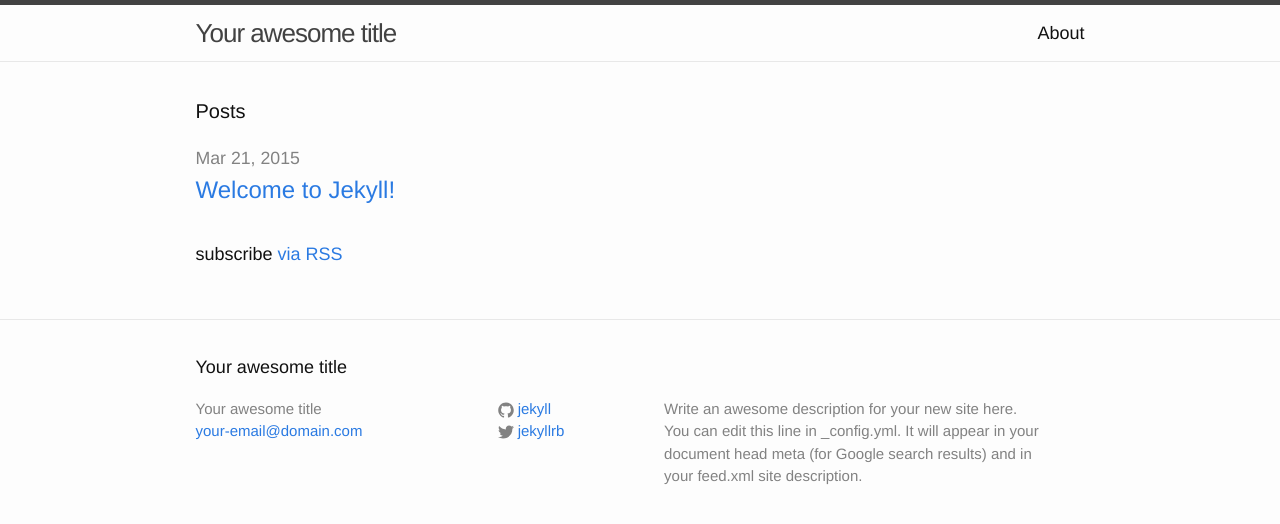
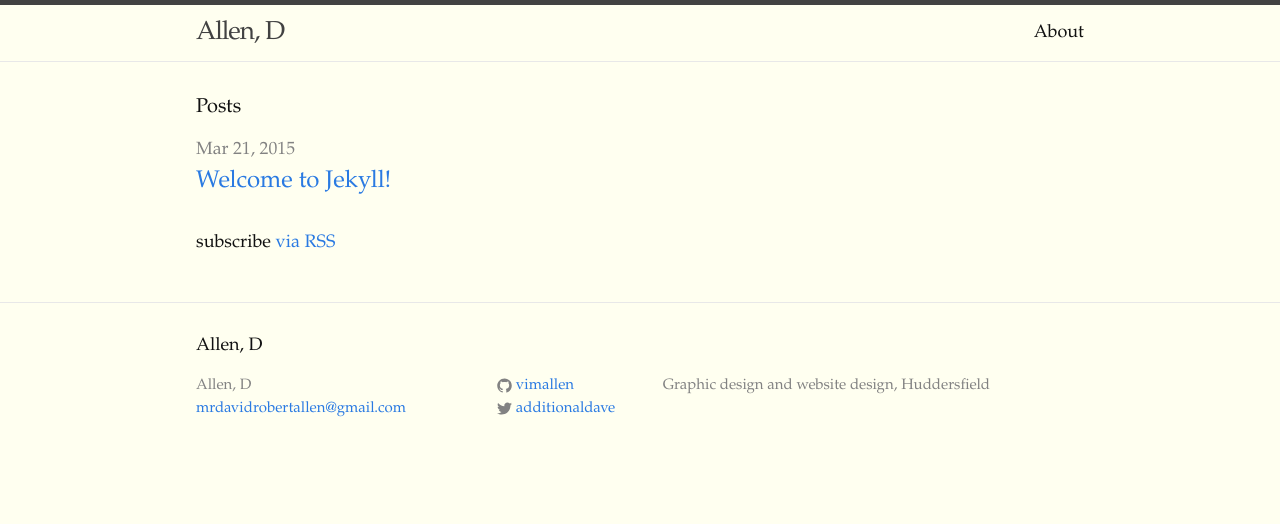
Before and after one commit to vimallen/allend, a Jekyll site: the page built from index.html, in a window 1280 px wide. Shown: the top 524 px of the page. Built offline with Jekyll 4.4.1, drawn with Linux system fonts in a browser that asks for light colours.

Commit message:
Sun close

```diff
--- a/_config.yml
+++ b/_config.yml
@@ -1,14 +1,12 @@
 # Site settings
-title: Your awesome title
-email: your-email@domain.com
+title: Allen, D
+email: mrdavidrobertallen@gmail.com
 description: > # this means to ignore newlines until "baseurl:"
-  Write an awesome description for your new site here. You can edit this
-  line in _config.yml. It will appear in your document head meta (for
-  Google search results) and in your feed.xml site description.
+  Graphic design and website design, Huddersfield
 baseurl: "" # the subpath of your site, e.g. /blog/
 url: "http://yourdomain.com" # the base hostname & protocol for your site
-twitter_username: jekyllrb
-github_username:  jekyll
+twitter_username: additionaldave
+github_username:  vimallen
 
 # Build settings
 markdown: kramdown
--- a/_sass/_base.scss
+++ b/_sass/_base.scss
@@ -25,7 +25,7 @@ body {
     font-weight: 300;
     color: $text-color;
     background-color: $background-color;
-    -webkit-text-size-adjust: 100%;
+//	font-size: 100%;
 }
 
 
@@ -198,8 +198,8 @@ pre {
 
     > svg {
         display: inline-block;
-        width: 16px;
-        height: 16px;
+        width: 1em;
+        height: 1em;
         vertical-align: middle;
 
         path {
--- a/css/main.scss
+++ b/css/main.scss
@@ -15,15 +15,15 @@
 */
 
 // Our variables
-$base-font-family: Helvetica, Arial, sans-serif;
+$base-font-family: Palatino,"Palatino Linotype","Palatino LT STD","Book Antiqua",Georgia,serif;
 $base-font-size:   1.125em;
 $small-font-size:  $base-font-size * 0.875;
 $base-line-height: 1.5;
 
-$spacing-unit:     1.875em;
+$spacing-unit:     30px;
 
 $text-color:       #111;
-$background-color: #fdfdfd;
+$background-color: #fffff0;
 $brand-color:      #2a7ae2;
 
 $grey-color:       #828282;
@@ -31,10 +31,12 @@ $grey-color-light: lighten($grey-color, 40%);
 $grey-color-dark:  darken($grey-color, 25%);
 
 // Width of the content area
-$content-width:    80%;
+$content-width:    56em;
 
-$on-palm:          37em;
-$on-laptop:        50em;
+$on-palm:		30em;
+$on-laptop:     48em;
+$on-desktop:	78.75em;
+
 
 
 
@@ -50,16 +52,25 @@ $on-laptop:        50em;
         @content;
     }
 }
-
+// Attempt at min-width mq
+@mixin media-query-min($device) {
+	@media screen and (min-width: $device) {
+		@content;
+	}
+}
 @include media-query($on-palm) {
-    .mq {
-//        padding-right: $spacing-unit / 4;
-//        padding-left: $spacing-unit / 4;
-		  background-color: #bab529;
-
-
+    .mq  {
+        padding-right: $spacing-unit / 2;
+        padding-left: $spacing-unit / 2;
     }
 }
+
+@include media-query-min($on-desktop) {
+			p {
+				max-width: 600px;
+			}
+}
+
 
 
 // Import partials from `sass_dir` (defaults to `_sass`)
@@ -68,3 +79,7 @@ $on-laptop:        50em;
         "layout",
         "syntax-highlighting"
 ;
+
+img * + * {
+			margin-top: 30px;
+}
```
